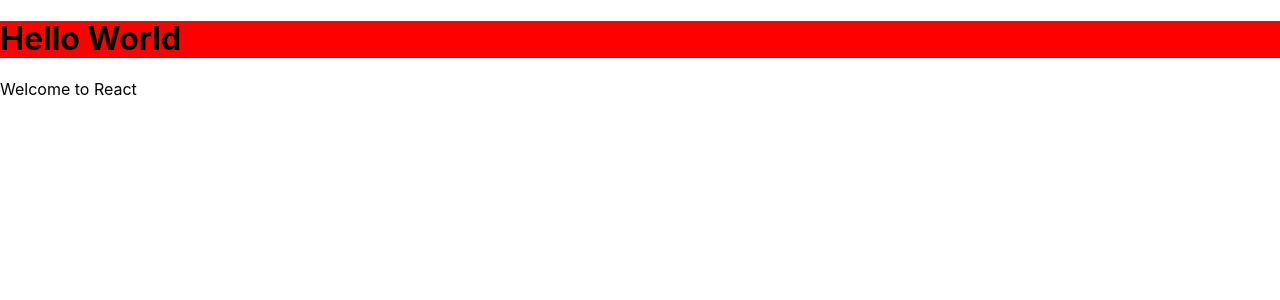
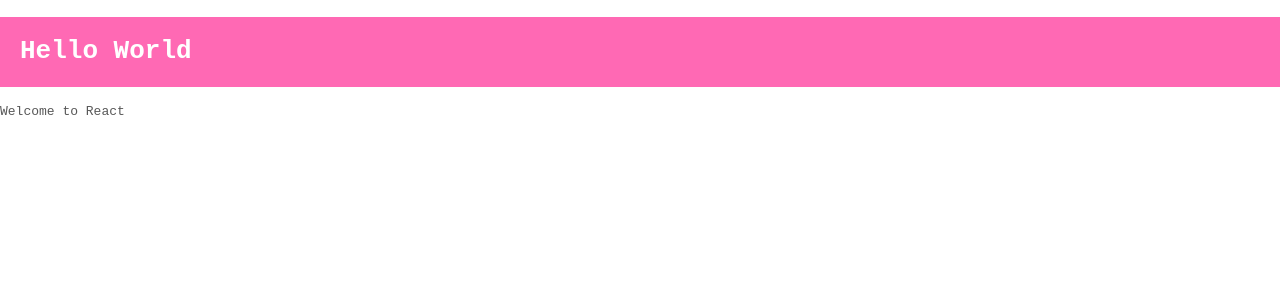
Before and after one commit to DeboraBucci/robo_friends_app, a React (Create React App) app: page / in a window 1280 px wide. Shown: the top 300 px of the page. Built offline with nearby package versions, Linux system fonts and the light colour scheme.

Commit message:
Change background color of h1 to hotpink, color to white, and font-family of whole div to monospace

```diff
--- a/src/Hello.css
+++ b/src/Hello.css
@@ -1,3 +1,13 @@
+div {
+  font-family: monospace;
+}
+
 h1 {
-  background-color: red;
+  background-color: hotpink;
+  color: white;
+  padding: 20px;
 }
+
+p {
+  color: #585858;
+}
```
